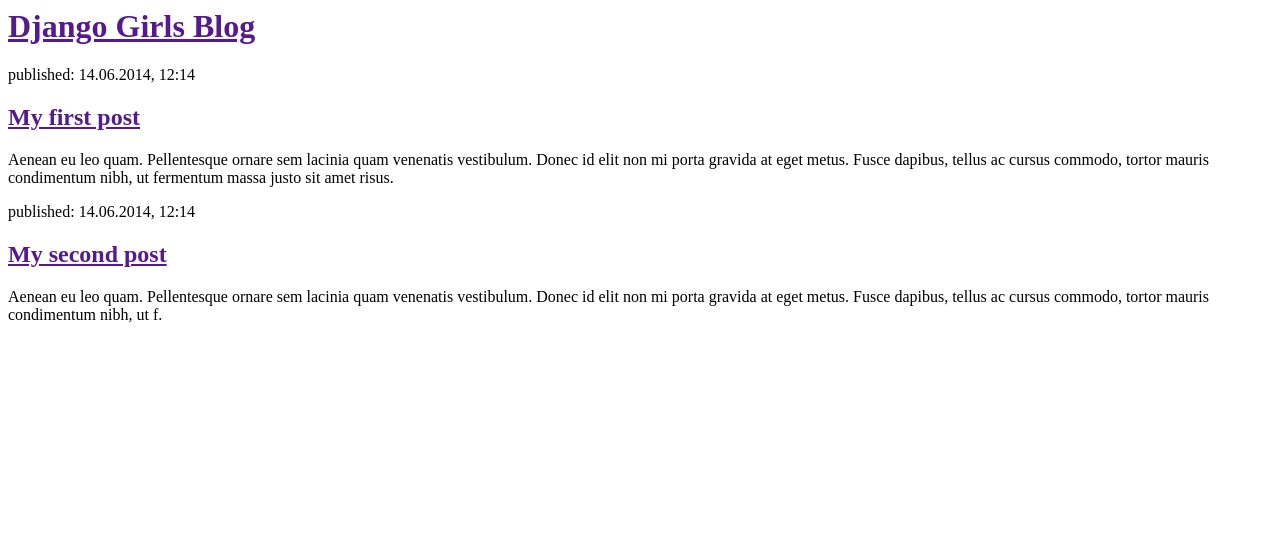
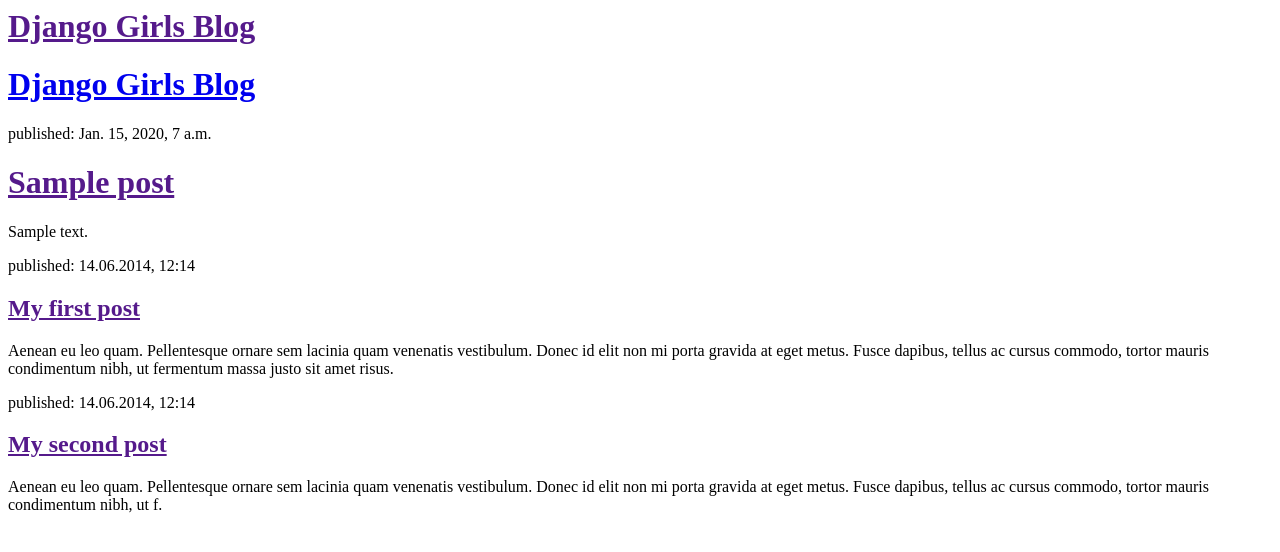
Before and after one commit to diegoecamposm/my-first-blog, a Django app: template blog/templates/blog/post_list.html in a window 1280 px wide. Shown: the top 552 px of the page. Run offline with Django 3.2, Linux system fonts and the light colour scheme; the template is opened without the code that fills it: values that come from a table or form of the project are taken from there, others are empty; tables that the repository leaves empty hold one stand-in row (values such as "Sample post").

Commit message:
Modified templates to display posts from database.

```diff
--- a/blog/templates/blog/post_list.html
+++ b/blog/templates/blog/post_list.html
@@ -6,7 +6,17 @@
         <div>
             <h1><a href="">Django Girls Blog</a></h1>
         </div>
+            <div>
+        <h1><a href="/">Django Girls Blog</a></h1>
+    </div>
 
+        {% for post in posts %}
+            <div>
+                <p>published: {{ post.published_date }}</p>
+                <h1><a href="">{{ post.title }}</a></h1>
+                <p>{{ post.text|linebreaksbr }}</p>
+            </div>
+        {% endfor %}
         <div>
             <p>published: 14.06.2014, 12:14</p>
             <h2><a href="">My first post</a></h2>
```
Also changed, not shown: blog/views.py (+5 -2 lines).
